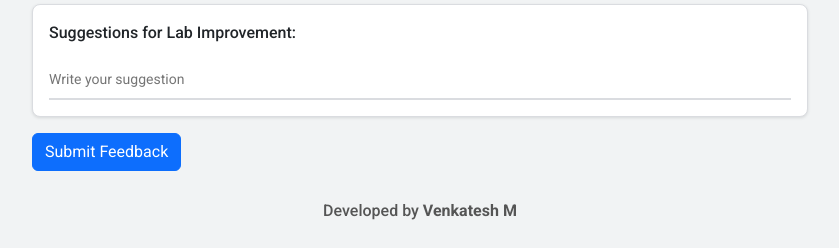
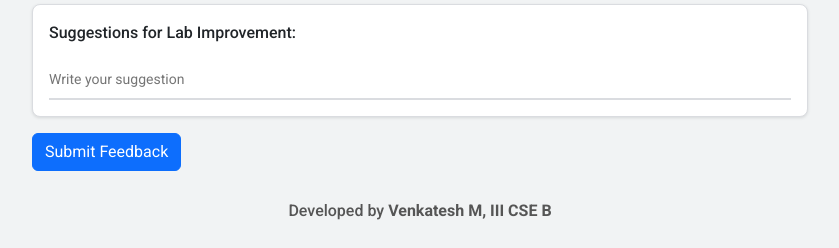
Before and after one commit to venkatesh2005/feedback-system, a Flask app: page /feedback_form/1 in a window 1280 px wide. Shown: the part 3608-3856 px from the top of the page, without its empty margins (220-1059 px from the left). Run offline with Flask 3, Linux system fonts and the light colour scheme; a database or web service that is not in the repository returns one stand-in record (values such as "Sample title").

Commit message:
Update feedback_form.html

```diff
--- a/templates/feedback_form.html
+++ b/templates/feedback_form.html
@@ -299,7 +299,7 @@
 
         <!-- Footer Section -->
         <div class="footer">
-          <h6>Developed by <strong>Venkatesh M</strong></h6>
+          <h6>Developed by <strong>Venkatesh M, III CSE B</strong></h6>
         </div>
       </div>
     </form>
```
